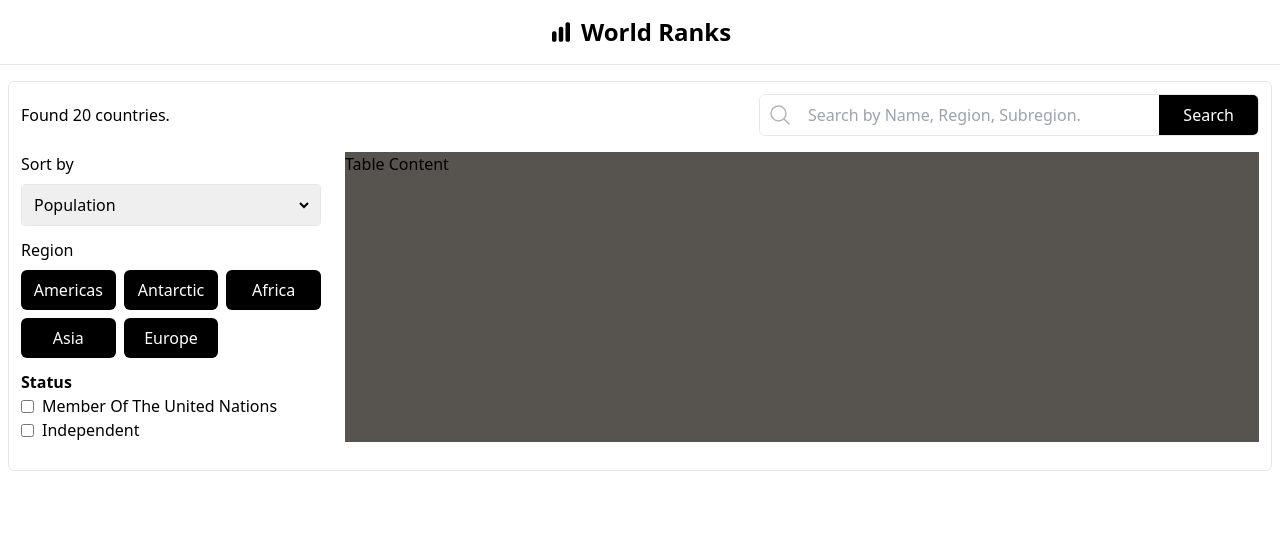
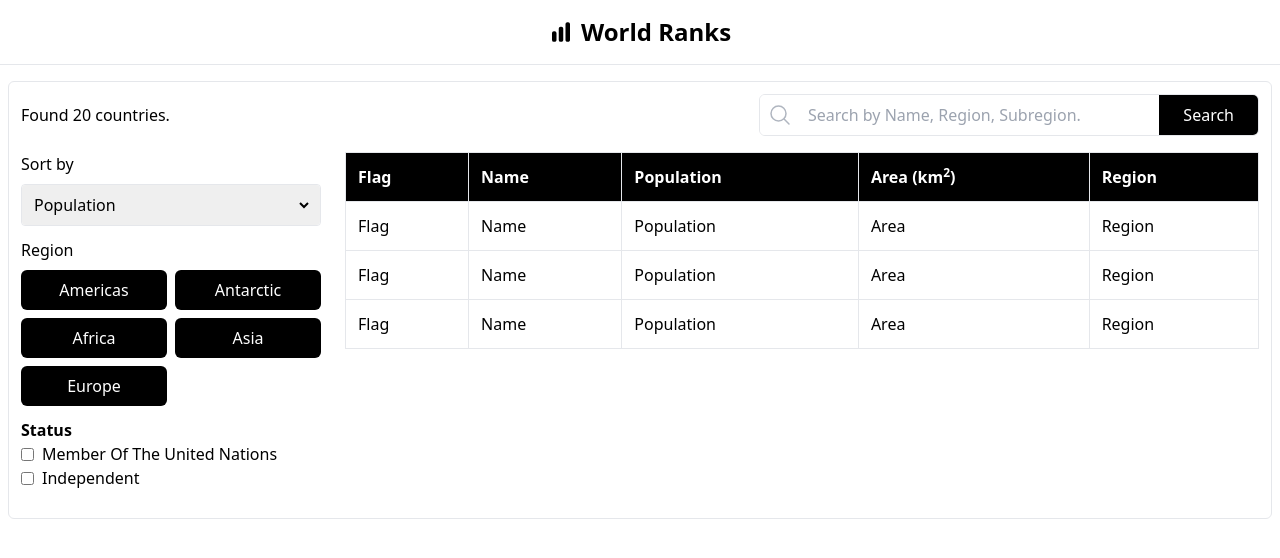
Before and after one commit to iabdwahab/world-ranks, a Next.js app: page / in a window 1280 px wide. Shown: the top 558 px of the page. Built offline with nearby package versions, Linux system fonts and the light colour scheme.

Commit message:
Creating CountriesTable Design.

```diff
--- a/src/app/globals.css
+++ b/src/app/globals.css
@@ -5,3 +5,12 @@
 .container {
   @apply max-w-7xl mx-auto px-2;
 }
+
+th {
+  @apply text-white;
+}
+
+th,
+td {
+  @apply border p-3 text-start;
+}
--- a/src/app/page.tsx
+++ b/src/app/page.tsx
@@ -1,6 +1,7 @@
 import Header from '@/components/header/Header';
 import SearchContainer from '@/components/search/SearchContainer';
 import Sidebar from '@/components/sidebar/Sidebar';
+import CountriesTable from '@/components/table/CountriesTable';
 
 export default function Home() {
   return (
@@ -13,7 +14,7 @@ export default function Home() {
             <aside>
               <Sidebar />
             </aside>
-            <div className="bg-stone-600">Table Content</div>
+            <CountriesTable />
           </div>
         </main>
       </div>
--- a/src/components/sidebar/region/RegionContainer.tsx
+++ b/src/components/sidebar/region/RegionContainer.tsx
@@ -5,7 +5,7 @@ const RegionContainer = () => {
   return (
     <div className="grid gap-2">
       <h3 className="font-medium">Region</h3>
-      <div className="grid grid-cols-2 sm:grid-cols-3 gap-2">
+      <div className="grid grid-cols-2 gap-2">
         {regions.map((region) => {
           return (
             <button key={region} className="bg-black text-white p-2 rounded-md capitalize">
--- /dev/null
+++ b/src/components/table/CountriesTable.tsx
@@ -0,0 +1,43 @@
+const CountriesTable = () => {
+  return (
+    <table className="border h-fit">
+      <thead>
+        <tr className="bg-black">
+          <th>Flag</th>
+          <th>Name</th>
+          <th>Population</th>
+          <th>
+            Area (km<sup>2</sup>)
+          </th>
+          <th>Region</th>
+        </tr>
+      </thead>
+      <tbody>
+        <tr>
+          <td>Flag</td>
+          <td>Name</td>
+          <td>Population</td>
+          <td>Area</td>
+          <td>Region</td>
+        </tr>
+        <tr>
+          <td>Flag</td>
+          <td>Name</td>
+          <td>Population</td>
+          <td>Area</td>
+          <td>Region</td>
+        </tr>
+
+        <tr>
+          <td>Flag</td>
+          <td>Name</td>
+          <td>Population</td>
+          <td>Area</td>
+          <td>Region</td>
+        </tr>
+      </tbody>
+    </table>
+  );
+};
+
+export default CountriesTable;
```
